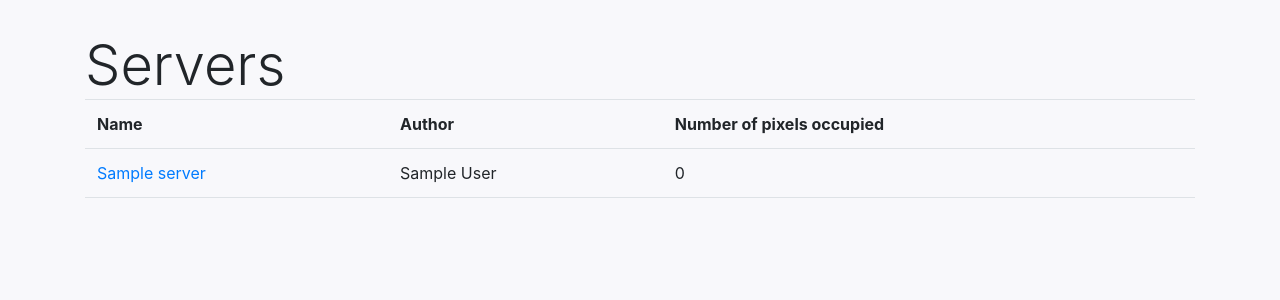
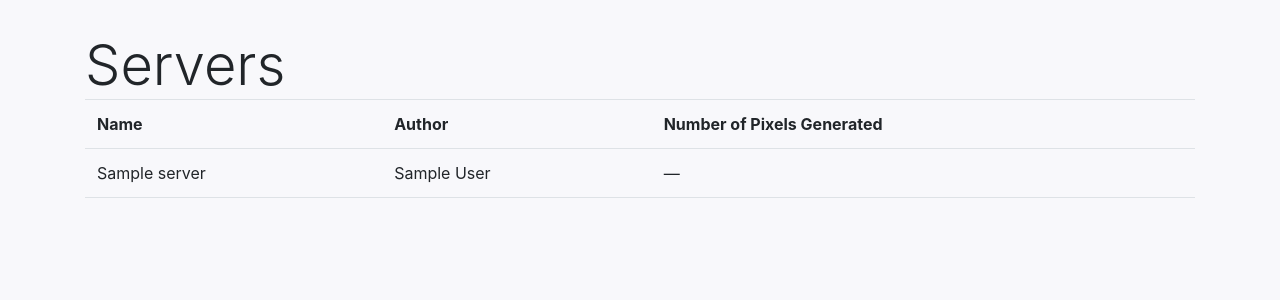
Before and after one commit to illinois/cs340-fa22-pixel-board-shared-middleware, a Flask app: template templates/server.html in a window 1280 px wide. Shown: the part 53-353 px from the top of the page. Run offline with Flask 2, Linux system fonts and the light colour scheme; the template is opened without the code that fills it: most values are stand-ins (such as "Sample title", 1, 10 or a date in 2020); some libraries are stand-ins or nearby versions.

Commit message:
minor changes to servers page

```diff
--- a/templates/server.html
+++ b/templates/server.html
@@ -60,19 +60,18 @@
       <tr>
         <th>Name</th>
         <th>Author</th>
-        <th>Number of pixels occupied</th>
+        <th>Number of Pixels Generated</th>
       </tr>
       {% for server in data.servers %}
       <tr {% if loop.index > 1 and loop.previtem["author"] != server["author"] %}style="border-top: solid 2px black"{% endif %}>
         <td>
-          <a href="">
-            <!-- TODO: Enable single PG showcase -->
-            {{ server["name"] }}
-          </a>
+          {{ server["name"] }}
+          <!--TODO: Enable single PG showcase -->
+          <!-- <a href="">{{ server["name"] }}</a> -->
         </td>
         <td>{{ server["author"] }}</td>
         <!-- TODO: enable displaying number of pixels occupied, can be done with Issue4-->
-        <td>0</td>
+        <td>&mdash;</td>
       </tr>
       {% endfor %}
     </table>
```
